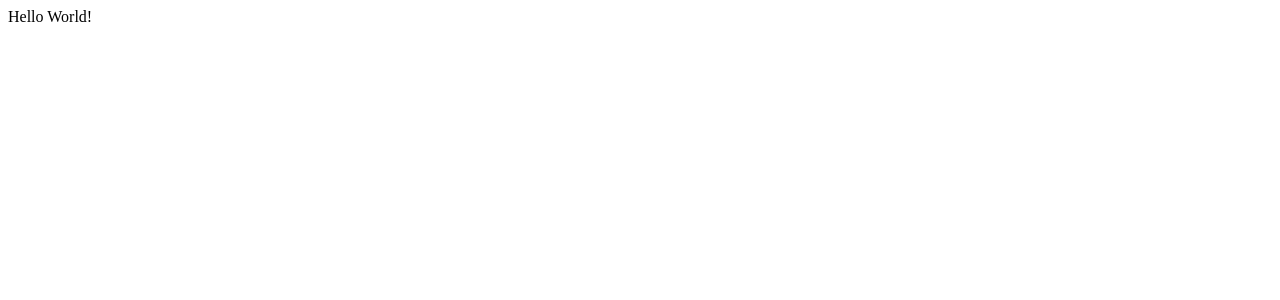
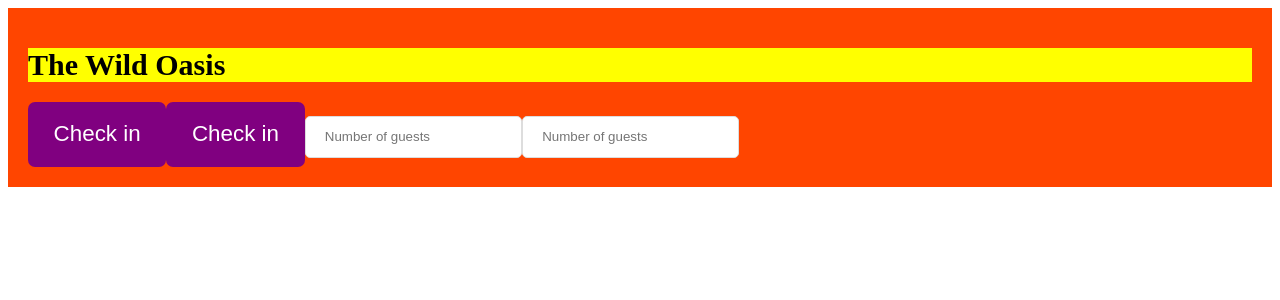
Before and after one commit to khamtruong1114/The-wild-oasis-hotel, a React (Vite) app: page / in a window 1280 px wide. Shown: the top 300 px of the page. Built offline with nearby package versions, Linux system fonts and the light colour scheme.

Commit message:
basic styled-component

```diff
--- a/package.json
+++ b/package.json
@@ -11,7 +11,9 @@
   },
   "dependencies": {
     "react": "^18.2.0",
-    "react-dom": "^18.2.0"
+    "react-dom": "^18.2.0",
+    "styled-component": "^2.8.0",
+    "styled-components": "^6.1.13"
   },
   "devDependencies": {
     "@types/react": "^18.2.15",
--- a/src/App.jsx
+++ b/src/App.jsx
@@ -1,5 +1,40 @@
+import styled from "styled-components";
+const H1 = styled.h1`
+  font-size: 30px;
+  font-weight: 600;
+  background-color: yellow;
+`;
+const Button = styled.button`
+  font-size: 1.4rem;
+  padding: 1.2rem 1.6rem;
+  font-weight: 500;
+  border: none;
+  border-radius: 7px;
+  background-color: purple;
+  color: white;
+  cursor: pointer;
+`;
+const Input = styled.input`
+  border: 1px solid #ddd;
+  padding: 0.8rem 1.2rem;
+  border-radius: 5px;
+`;
+const StyledApp = styled.div`
+  background-color: orangered;
+  padding: 20px;
+`;
+
 function App() {
-  return <div>Hello World!</div>;
+  return (
+    <StyledApp>
+      <H1>The Wild Oasis</H1>
+      <Button>Check in</Button>
+      <Button>Check in</Button>
+
+      <Input type="number" placeholder="Number of guests"></Input>
+      <Input type="number" placeholder="Number of guests"></Input>
+    </StyledApp>
+  );
 }
 
 export default App;
--- a/vite.config.js
+++ b/vite.config.js
@@ -1,6 +1,6 @@
 import { defineConfig } from "vite";
 import react from "@vitejs/plugin-react";
-import eslint from "@vite-plugin-eslint";
+import eslint from "vite-plugin-eslint";
 // https://vitejs.dev/config/
 export default defineConfig({
   plugins: [react(), eslint()],
```
Also changed, not shown: 1 other file (tests, documents, lock files or other folders).
